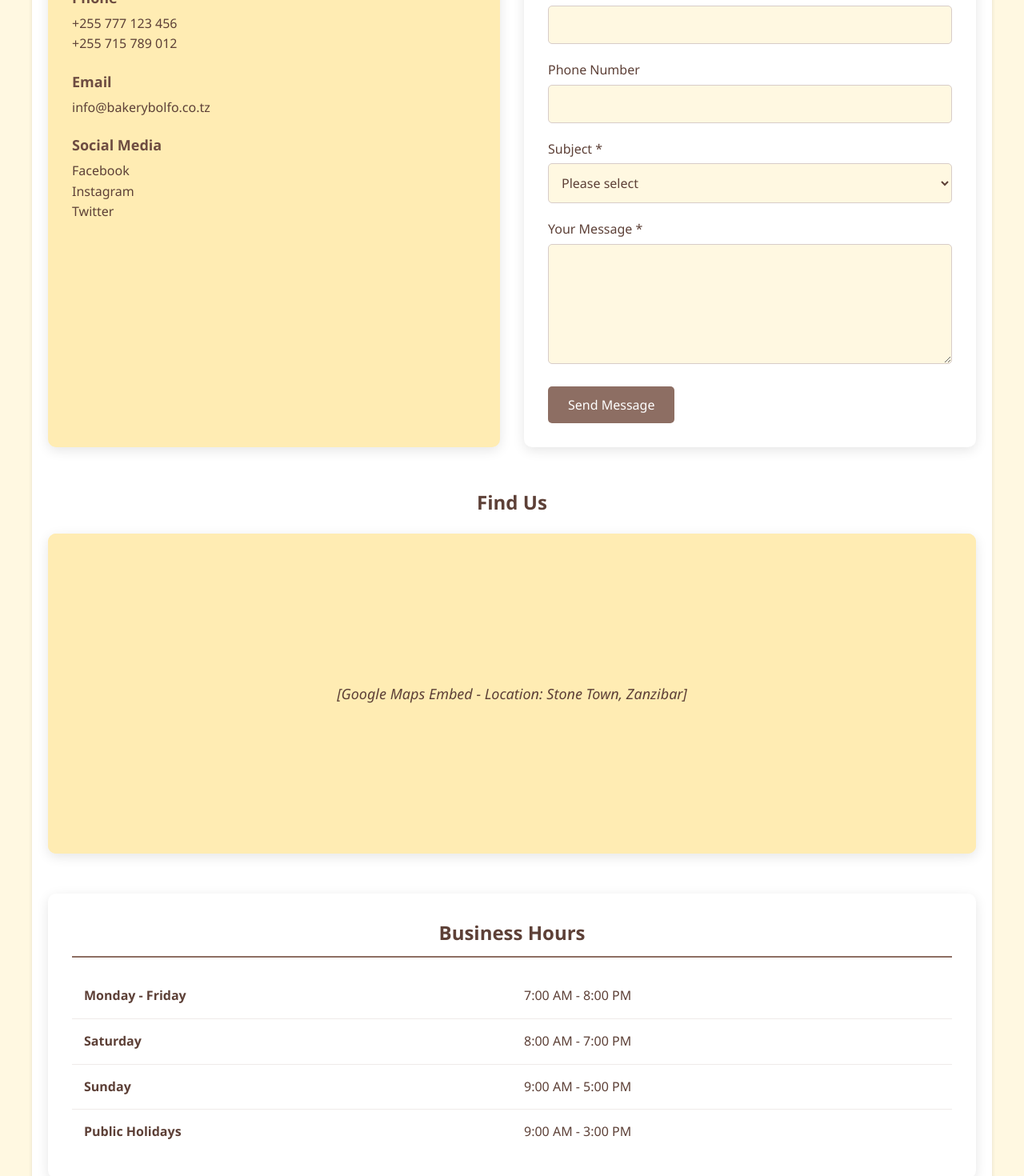
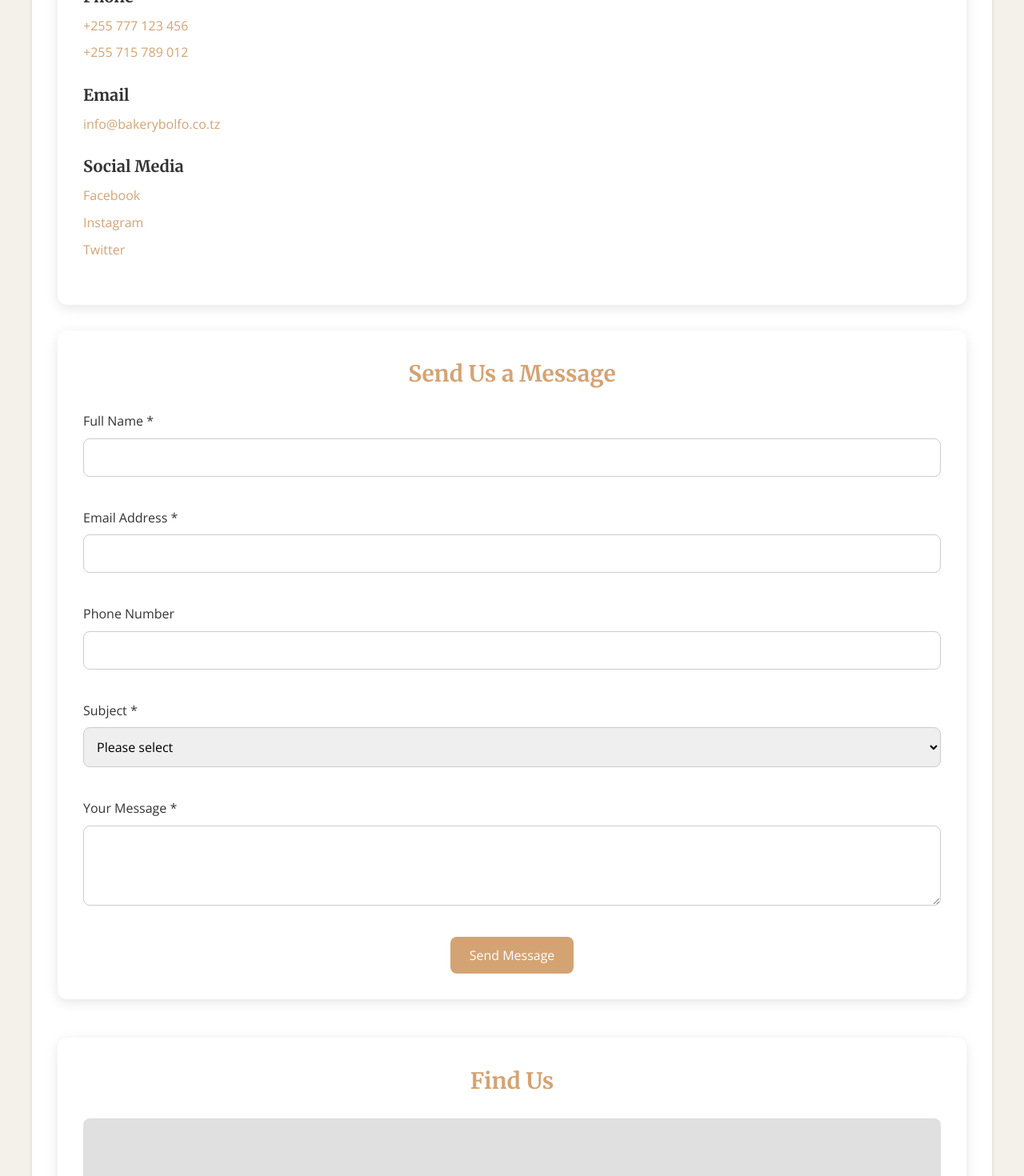
Before and after one commit to Linuxgeekforgeeks/front-end-barkey, a Next.js app: page /contact-us in a window 1280 px wide. Shown: the part 380-1850 px from the top of the page at 80% size. Built offline with nearby package versions, Linux system fonts and the light colour scheme.

Commit message:
also the modification on the contact page

```diff
--- a/app/(root)/contact-us/page.css
+++ b/app/(root)/contact-us/page.css
@@ -1,280 +1,328 @@
+@import url('https://fonts.googleapis.com/css2?family=Merriweather:wght@400;700&family=Open+Sans:wght@400;600&display=swap');
+
+:root {
+  --primary-color: #d4a373; /* Golden brown, inspired by bread */
+  --secondary-color: #f4f1ea; /* Light cream for backgrounds */
+  --text-color: #333; /* Dark gray for readability */
+  --accent-color: #b8865f; /* Darker brown for hover effects */
+  --background-color: #fff; /* White base */
+  --shadow: 0 4px 15px rgba(0, 0, 0, 0.1); /* Soft shadow */
+  --transition: all 0.3s ease; /* Smooth transitions */
+  --font-heading: 'Merriweather', serif;
+  --font-body: 'Open Sans', sans-serif;
+}
+
 /* Reset and base styles */
 * {
   margin: 0;
   padding: 0;
   box-sizing: border-box;
-    font-family: 'Segoe UI', Tahoma, Geneva, Verdana, sans-serif;
 }
 
 body {
-    background-color: #FFF8E1;
-    color: #5D4037;
+  background-color: var(--secondary-color);
+  color: var(--text-color);
   line-height: 1.6;
+  font-family: var(--font-body);
 }
 
-/* Container */
+/* Main container */
 .container {
   max-width: 1200px;
   margin: 0 auto;
-    padding: 20px;
+  padding: 2rem;
 }
 
-/* Header */
-header {
-    background-color: #8D6E63;
-    padding: 20px 0;
-    box-shadow: 0 2px 10px rgba(0, 0, 0, 0.1);
+/* Page title */
+.page-title {
+  font-family: var(--font-heading);
+  font-size: 2.25rem;
+  color: var(--primary-color);
+  text-align: center;
+  margin-bottom: 2rem;
+  border-bottom: 2px solid var(--primary-color);
+  padding-bottom: 0.75rem;
 }
 
-.logo {
-    color: #FFF8E1;
-    font-size: 28px;
-    font-weight: bold;
-    text-align: center;
+/* Contact wrapper */
+.contact-wrapper {
+  display: flex;
+  flex-direction: column;
+  gap: 2rem;
+  margin-bottom: 3rem;
 }
 
-nav ul {
-    display: flex;
-    justify-content: center;
-    list-style: none;
-    margin-top: 15px;
+.contact-info,
+.contact-form {
+  background-color: var(--background-color);
+  padding: 2rem;
+  border-radius: 12px;
+  box-shadow: var(--shadow);
 }
 
-nav ul li {
-    margin: 0 15px;
-}
-
-nav ul li a {
-    color: #FFF8E1;
-    text-decoration: none;
-    font-weight: 500;
-    transition: color 0.3s;
-}
-
-nav ul li a:hover {
-    color: #FFECB3;
-}
-
-/* Main content */
-.page-title {
-    text-align: center;
-    padding: 40px 0;
-    font-size: 36px;
-    color: #5D4037;
-}
-
-.contact-wrapper {
-    display: flex;
-    flex-wrap: wrap;
-    gap: 30px;
-    margin-bottom: 50px;
-}
-
-.contact-info {
-    flex: 1;
-    min-width: 300px;
-    background-color: #FFECB3;
-    padding: 30px;
-    border-radius: 10px;
-    box-shadow: 0 4px 15px rgba(0, 0, 0, 0.1);
-}
-
-.contact-info h3 {
-    font-size: 24px;
-    margin-bottom: 20px;
-    color: #5D4037;
-    border-bottom: 2px solid #8D6E63;
-    padding-bottom: 10px;
+.contact-info h3,
+.contact-form h3 {
+  font-family: var(--font-heading);
+  font-size: 1.75rem;
+  color: var(--primary-color);
+  margin-bottom: 1.5rem;
 }
 
 .info-item {
-    margin-bottom: 20px;
+  margin-bottom: 1.5rem;
 }
 
 .info-item h4 {
-    font-size: 18px;
-    margin-bottom: 5px;
-    color: #6D4C41;
+  font-family: var(--font-heading);
+  font-size: 1.25rem;
+  color: var(--text-color);
+  margin-bottom: 0.5rem;
 }
 
-.info-item p, .info-item a {
-    font-size: 16px;
-    color: #5D4037;
+.info-item p {
+  font-size: 1rem;
+  margin-bottom: 0.5rem;
 }
 
 .info-item a {
+  color: var(--primary-color);
   text-decoration: none;
-    transition: color 0.3s;
+  transition: var(--transition);
 }
 
 .info-item a:hover {
-    color: #8D6E63;
+  color: var(--accent-color);
   text-decoration: underline;
 }
 
-.contact-form {
-    flex: 1;
-    min-width: 300px;
-    background-color: white;
-    padding: 30px;
-    border-radius: 10px;
-    box-shadow: 0 4px 15px rgba(0, 0, 0, 0.1);
-}
-
-.contact-form h3 {
-    font-size: 24px;
-    margin-bottom: 20px;
-    color: #5D4037;
-    border-bottom: 2px solid #8D6E63;
-    padding-bottom: 10px;
+/* Contact form */
+.contact-form form {
+  display: flex;
+  flex-direction: column;
+  gap: 1.5rem;
 }
 
 .form-group {
-    margin-bottom: 20px;
+  display: flex;
+  flex-direction: column;
 }
 
 .form-group label {
-    display: block;
-    margin-bottom: 5px;
-    font-weight: 500;
-    color: #5D4037;
+  font-size: 1rem;
+  color: var(--text-color);
+  margin-bottom: 0.5rem;
 }
 
 .form-group input,
-.form-group textarea,
-.form-group select {
-    width: 100%;
-    padding: 12px;
-    border: 1px solid #D7CCC8;
-    border-radius: 5px;
-    font-size: 16px;
-    color: #5D4037;
-    background-color: #FFF8E1;
+.form-group select,
+.form-group textarea {
+  padding: 0.75rem;
+  border: 1px solid #ccc;
+  border-radius: 8px;
+  font-size: 1rem;
+  font-family: var(--font-body);
+  transition: var(--transition);
 }
 
 .form-group input:focus,
-.form-group textarea:focus,
-.form-group select:focus {
+.form-group select:focus,
+.form-group textarea:focus {
+  border-color: var(--primary-color);
   outline: none;
-    border-color: #8D6E63;
-    box-shadow: 0 0 5px rgba(141, 110, 99, 0.3);
+  box-shadow: 0 0 5px rgba(212, 163, 115, 0.3);
 }
 
 .form-group textarea {
-    height: 150px;
   resize: vertical;
+  min-height: 100px;
 }
 
-button {
-    background-color: #8D6E63;
-    color: white;
+.contact-form button {
+  background-color: var(--primary-color);
+  color: var(--background-color);
+  padding: 0.75rem 1.5rem;
   border: none;
-    padding: 12px 25px;
-    font-size: 16px;
-    font-weight: 500;
-    border-radius: 5px;
+  border-radius: 8px;
+  font-size: 1rem;
+  font-family: var(--font-body);
   cursor: pointer;
-    transition: background-color 0.3s;
+  transition: var(--transition);
+  align-self: center;
 }
 
-button:hover {
-    background-color: #6D4C41;
+.contact-form button:hover {
+  background-color: var(--accent-color);
+  transform: translateY(-2px);
 }
 
-/* Map */
+/* Map section */
 .map-section {
-    margin: 50px 0;
+  margin-bottom: 3rem;
+  background-color: var(--background-color);
+  padding: 2rem;
+  border-radius: 12px;
+  box-shadow: var(--shadow);
 }
 
 .map-section h3 {
-    font-size: 24px;
-    margin-bottom: 20px;
-    color: #5D4037;
+  font-family: var(--font-heading);
+  font-size: 1.75rem;
+  color: var(--primary-color);
+  margin-bottom: 1.5rem;
   text-align: center;
 }
 
 .map-container {
+  width: 100%;
   height: 400px;
-    background-color: #FFECB3;
-    border-radius: 10px;
+  border-radius: 8px;
   overflow: hidden;
-    box-shadow: 0 4px 15px rgba(0, 0, 0, 0.1);
-    position: relative;
 }
 
 .map-placeholder {
-    position: absolute;
-    top: 0;
-    left: 0;
   width: 100%;
   height: 100%;
+  background-color: #e0e0e0;
   display: flex;
+  align-items: center;
   justify-content: center;
-    align-items: center;
-    background-color: #FFECB3;
-    color: #5D4037;
-    font-size: 18px;
-    font-style: italic;
+  font-size: 1rem;
+  color: var(--text-color);
+  text-align: center;
 }
 
-/* Business Hours */
+/* Business hours */
 .business-hours {
-    background-color: white;
-    padding: 30px;
-    border-radius: 10px;
-    margin: 50px 0;
-    box-shadow: 0 4px 15px rgba(0, 0, 0, 0.1);
+  background-color: var(--background-color);
+  padding: 2rem;
+  border-radius: 12px;
+  box-shadow: var(--shadow);
 }
 
 .business-hours h3 {
-    font-size: 24px;
-    margin-bottom: 20px;
-    color: #5D4037;
-    border-bottom: 2px solid #8D6E63;
-    padding-bottom: 10px;
+  font-family: var(--font-heading);
+  font-size: 1.75rem;
+  color: var(--primary-color);
+  margin-bottom: 1.5rem;
   text-align: center;
 }
 
 .hours-table {
   width: 100%;
   border-collapse: collapse;
+  font-size: 1rem;
 }
 
 .hours-table th,
 .hours-table td {
-    padding: 15px;
+  padding: 0.75rem;
   text-align: left;
-    border-bottom: 1px solid #EFEBE9;
+  border-bottom: 1px solid #e0e0e0;
 }
 
 .hours-table th {
-    font-weight: 600;
-    color: #5D4037;
-    width: 50%;
+  font-family: var(--font-heading);
+  color: var(--primary-color);
+  width: 40%;
 }
 
-.hours-table tr:last-child th,
-.hours-table tr:last-child td {
-    border-bottom: none;
+.hours-table td {
+  color: var(--text-color);
 }
 
-
-/* Media Queries */
+/* Responsive design */
 @media (max-width: 768px) {
-    nav ul {
-        flex-direction: column;
-        align-items: center;
+  .container {
+    padding: 1rem;
   }
 
-    nav ul li {
-        margin: 5px 0;
+  .page-title {
+    font-size: 1.75rem;
   }
 
   .contact-wrapper {
     flex-direction: column;
   }
 
-    .contact-info, .contact-form {
-        width: 100%;
+  .contact-info,
+  .contact-form,
+  .map-section,
+  .business-hours {
+    padding: 1.5rem;
+  }
+
+  .contact-info h3,
+  .contact-form h3,
+  .map-section h3,
+  .business-hours h3 {
+    font-size: 1.5rem;
+  }
+
+  .info-item h4 {
+    font-size: 1.1rem;
+  }
+
+  .form-group input,
+  .form-group select,
+  .form-group textarea {
+    font-size: 0.9rem;
+  }
+
+  .contact-form button {
+    padding: 0.75rem 1.25rem;
+  }
+
+  .map-container {
+    height: 300px;
+  }
+
+  .hours-table th,
+  .hours-table td {
+    font-size: 0.9rem;
   }
 }
+
+@media (max-width: 480px) {
+  .container {
+    padding: 0.75rem;
+  }
+
+  .page-title {
+    font-size: 1.5rem;
+  }
+
+  .contact-info h3,
+  .contact-form h3,
+  .map-section h3,
+  .business-hours h3 {
+    font-size: 1.25rem;
+  }
+
+  .info-item h4 {
+    font-size: 1rem;
+  }
+
+  .info-item p,
+  .form-group label {
+    font-size: 0.85rem;
+  }
+
+  .map-container {
+    height: 250px;
+  }
+
+  .hours-table th,
+  .hours-table td {
+    font-size: 0.85rem;
+    padding: 0.5rem;
+  }
+}
+
+/* Accessibility: Reduced motion */
+@media (prefers-reduced-motion: reduce) {
+  .info-item a,
+  .contact-form button,
+  .hero-image img {
+    transition: none;
+  }
+}
```
Lines whose indentation alone changed are shown as unchanged.
